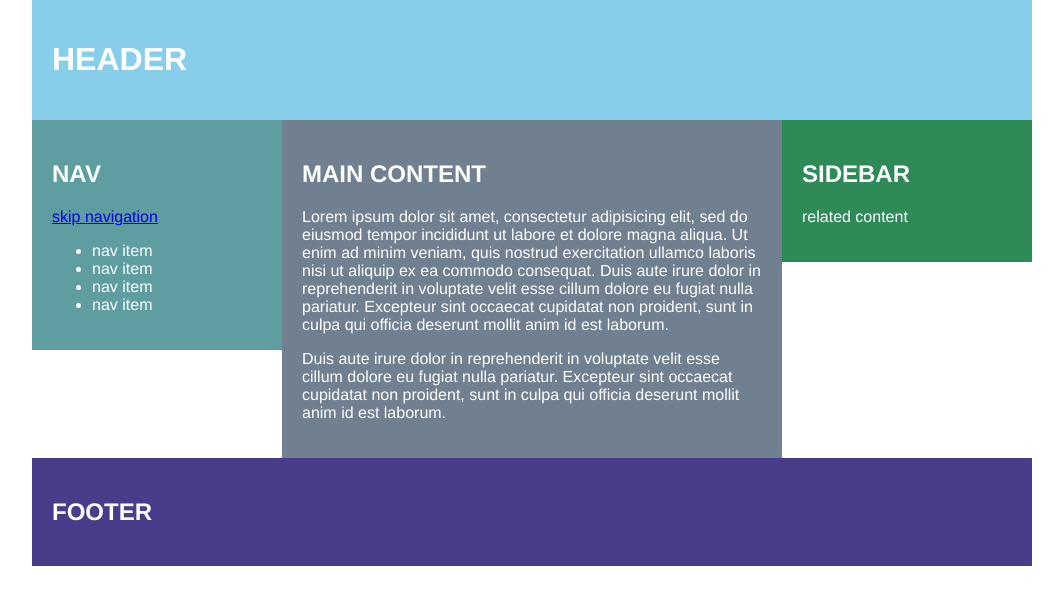
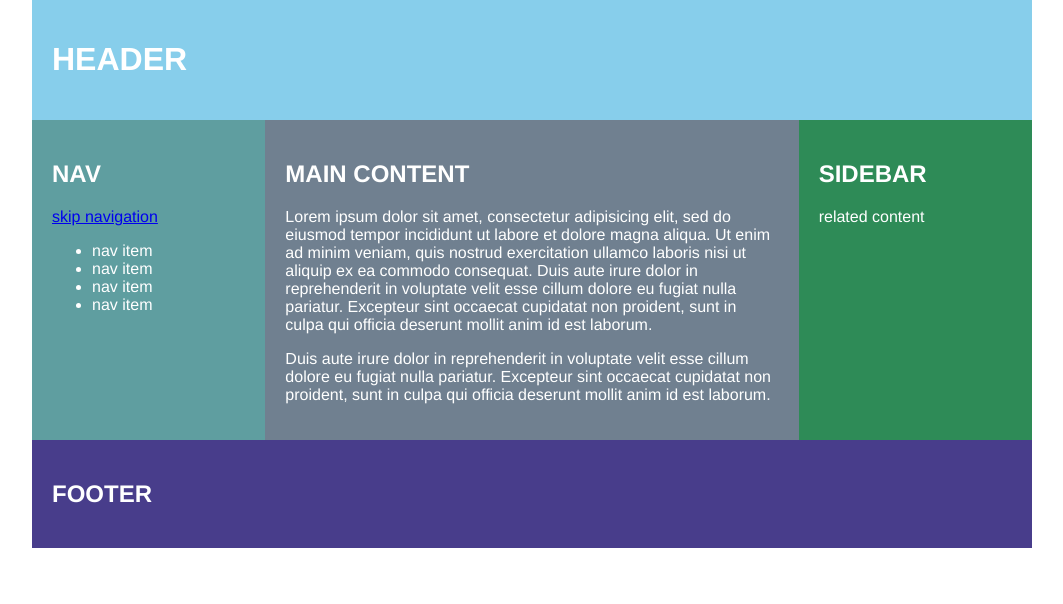
Before and after one commit to Faithaigo/css-flexbox-and-grid, a plain HTML site: page index.html in a window 1280 px wide. Shown: the whole page, without its empty margins (108-1171 px from the left). Drawn offline with Linux system fonts and the light colour scheme.

Commit message:
css flexbox

```diff
--- a/flexbox.css
+++ b/flexbox.css
@@ -13,6 +13,8 @@ html {
 body {
   padding: 0;
   margin: 0;
+  display: flex;
+  justify-content: center;
 }
 h1, h2 {
   text-transform: uppercase;
@@ -25,20 +27,33 @@ h1, h2 {
 .container {
   color: white;
   font-family: helvetica, arial, sans-serif;
+  display: flex;
+  flex-wrap: wrap;
+  max-width: 1000px;
 }
 
 header {
   background: skyblue;
+  flex: 1 0 100%;
+  order: 1;
 }
 main {
   background: slategray;
+  order: 3;
+  flex: 1 1 500px;
 }
 nav {
   background: cadetblue;
+  order: 2;
+  flex: 1 0 200px;
 }
 aside {
   background: seagreen;
+  order: 4;
+  flex: 1 0 200px;
 }
 footer {
   background: darkslateblue;
+  flex: 1 0 100%;
+  order: 5;
 }
--- a/index.html
+++ b/index.html
@@ -4,16 +4,21 @@
     <meta charset="UTF-8">
     <meta name="viewport" content="width=device-width, initial-scale=1.0">
     <title>CSS Layout</title>
-    <link rel="stylesheet" href="float.css">
+    <link rel="stylesheet" href="flexbox.css">
   </head>
   <body>
     <div class="container">
       <header>
         <h1>header</h1>
       </header>
+      <main id="main-content">
+        <h2>main content</h2>
+        <p>Lorem ipsum dolor sit amet, consectetur adipisicing elit, sed do eiusmod tempor incididunt ut labore et dolore magna aliqua. Ut enim ad minim veniam, quis nostrud exercitation ullamco laboris nisi ut aliquip ex ea commodo consequat. Duis aute irure dolor in reprehenderit in voluptate velit esse cillum dolore eu fugiat nulla pariatur. Excepteur sint occaecat cupidatat non proident, sunt in culpa qui officia deserunt mollit anim id est laborum.</p>
+        <p>Duis aute irure dolor in reprehenderit in voluptate velit esse cillum dolore eu fugiat nulla pariatur. Excepteur sint occaecat cupidatat non proident, sunt in culpa qui officia deserunt mollit anim id est laborum.</p>
+      </main>
       <nav>
         <h2>nav</h2>
-         <a href="#main-content">skip navigation</a>
+        <a href="#main-content">skip navigation</a>
         <ul>
           <li>nav item</li>
           <li>nav item</li>
@@ -21,11 +26,6 @@
           <li>nav item</li>
         </ul>
       </nav>
-      <main id="main-content">
-        <h2>main content</h2>
-        <p>Lorem ipsum dolor sit amet, consectetur adipisicing elit, sed do eiusmod tempor incididunt ut labore et dolore magna aliqua. Ut enim ad minim veniam, quis nostrud exercitation ullamco laboris nisi ut aliquip ex ea commodo consequat. Duis aute irure dolor in reprehenderit in voluptate velit esse cillum dolore eu fugiat nulla pariatur. Excepteur sint occaecat cupidatat non proident, sunt in culpa qui officia deserunt mollit anim id est laborum.</p>
-        <p>Duis aute irure dolor in reprehenderit in voluptate velit esse cillum dolore eu fugiat nulla pariatur. Excepteur sint occaecat cupidatat non proident, sunt in culpa qui officia deserunt mollit anim id est laborum.</p>
-      </main>
       <aside>
         <h2>sidebar</h2>
         <p>related content</p>
```
